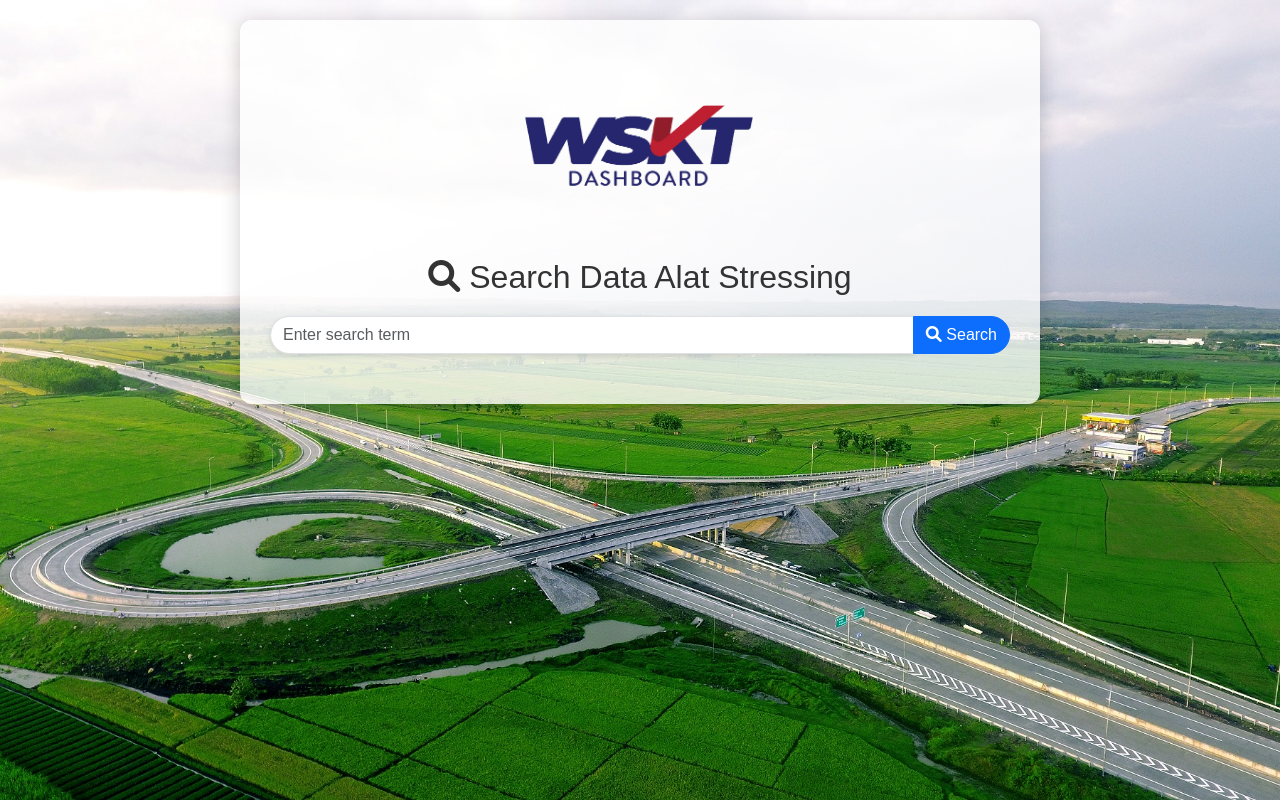
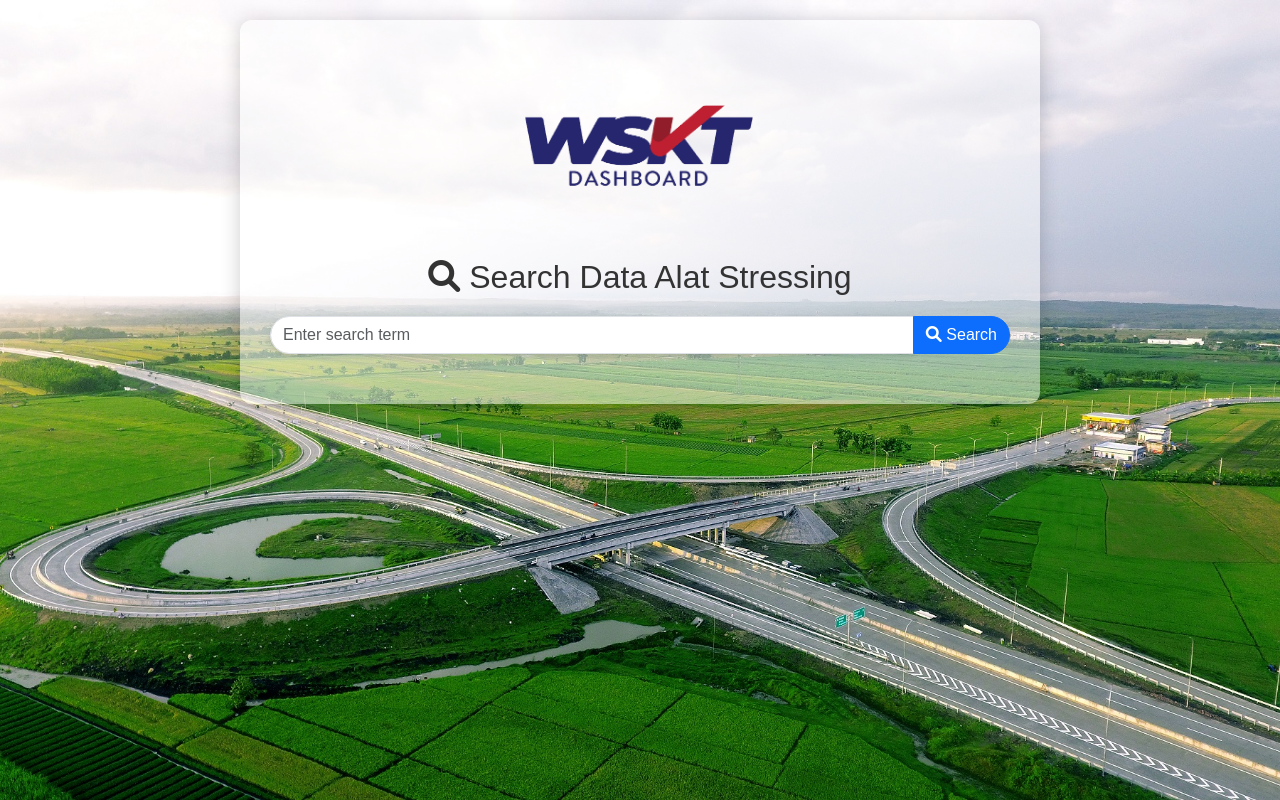
Before and after one commit to Post-tension/search-data, a plain HTML site: page index.html in a window 1280 px wide. Drawn offline with nearby package versions, Linux system fonts and the light colour scheme.

Commit message:
Update index.html

```diff
--- a/index.html
+++ b/index.html
@@ -23,7 +23,7 @@
 .container {
         max-width: 800px;
         padding: 30px;
-        background-color: rgba(255, 255, 255, 0.8); /* White with transparency */
+        background-color: rgba(255, 255, 255, 0.5); /* White with transparency */
         border-radius: 12px;
         box-shadow: 0 4px 20px rgba(0, 0, 0, 0.2);
         margin-bottom: 20px;
```
